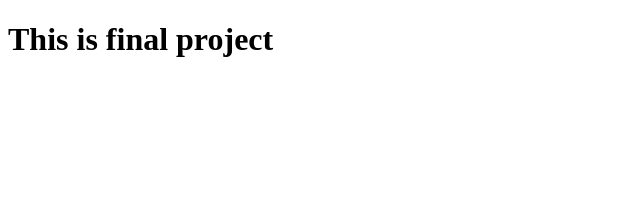
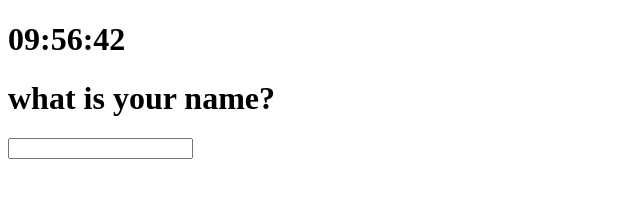
Before and after one commit to kathy0917/VanillaJS-momentum-clone, a plain HTML site: page index.html in a window 1280 px wide. Shown: the whole page, without its empty margins (0-640 px from the left). Drawn offline with Linux system fonts and the light colour scheme.

Commit message:
Add clock function

```diff
--- a/clock.js
+++ b/clock.js
@@ -0,0 +1,18 @@
+const clock = document.querySelector(".clock");
+
+function displayCurrentTime() {
+  const date = new Date();
+  const hour = date.getHours();
+  const minutes = date.getMinutes();
+  const seconds = date.getSeconds();
+  clock.innerText = `${hour < 10 ? `0${hour}` : `${hour}`}:${
+    minutes < 10 ? `0${minutes}` : `${minutes}`
+  }:${seconds < 10 ? `0${seconds}` : `${seconds}`}`;
+}
+
+function init() {
+  displayCurrentTime();
+  setInterval(displayCurrentTime, 1000);
+}
+
+init();
--- /dev/null
+++ b/getUsername.js
@@ -0,0 +1,7 @@
+function getUsername() {}
+
+function init() {
+  getUsername();
+}
+
+init();
--- a/index.html
+++ b/index.html
@@ -2,9 +2,15 @@
 <html>
   <head>
     <meta charset="UTF-8" />
-    <title>Final project</title>
+    <title>Momentum clone project</title>
   </head>
   <body>
-    <h1>This is final project</h1>
+    <h1 class="clock">00:00:00</h1>
+    <h1>what is your name?</h1>
+    <form class="form">
+      <input type="text" class="inputName" />
+    </form>
+    <script src="clock.js"></script>
+    <script src="getUsername.js"></script>
   </body>
 </html>
```
